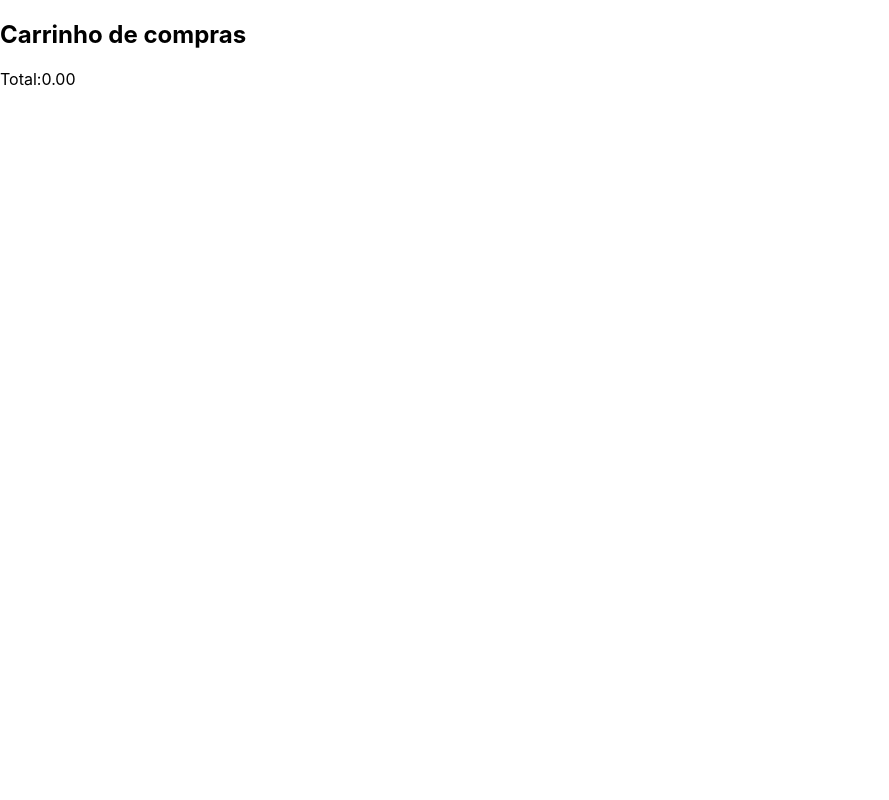
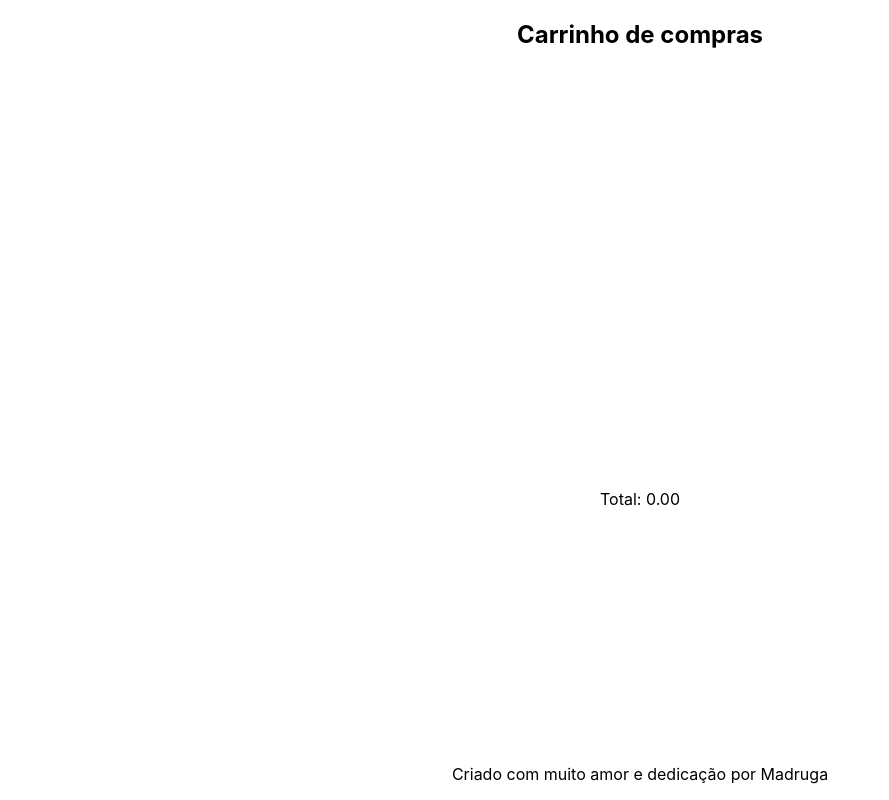
Before and after one commit to madruga665/mc-lojinha-feliz-com-redux, a React (Create React App) app: page /shopping-cart in a window 1280 px wide. Shown: the whole page, without its empty margins (0-889 px from the left). Built offline with nearby package versions, Linux system fonts and the light colour scheme.

Commit message:
add style na pagina do carrinho de compras

```diff
--- a/src/App.js
+++ b/src/App.js
@@ -1,14 +1,18 @@
 import React, { Component } from "react";
 import { Route, Switch } from "react-router";
+import Footer from "./components/Footer";
 import Home from "./pages/Home";
 import ShoppingCart from "./pages/ShoppingCart";
 export default class App extends Component {
   render() {
     return (
-      <Switch>
-        <Route exact path="/" component={Home} />
-        <Route path="/shopping-cart" component={ShoppingCart} />
-      </Switch>
+      <>
+        <Switch>
+          <Route exact path="/" component={Home} />
+          <Route path="/shopping-cart" component={ShoppingCart} />
+        </Switch>
+        <Footer />
+      </>
     );
   }
 }
--- /dev/null
+++ b/src/components/CartProductItem.jsx
@@ -0,0 +1,23 @@
+import React, { Component } from "react";
+import "./styles/CartProductItem.css";
+
+export default class CartProductItem extends Component {
+  render() {
+    const { product } = this.props;
+    const { image, name} = product;
+    return (
+      <div className="cart-product-item">
+        <img src={image} alt={`foto do ${name}`} />
+        <span>{name}</span>
+        <div className="price">
+          <span>1</span>
+          <div>
+            <button>-</button>
+            <button>+</button>
+          </div>
+          <button>Remover</button>
+        </div>
+      </div>
+    );
+  }
+}
--- a/src/components/ShoppingCartList.jsx
+++ b/src/components/ShoppingCartList.jsx
@@ -1,28 +1,27 @@
 import React, { Component } from "react";
 import { connect } from "react-redux";
+import CartProductItem from "./CartProductItem";
+import "./styles/ShoppingCartList.css";
 
 class ShoppingCartList extends Component {
   render() {
     const { newCart } = this.props;
     return (
+      <>
       <div className="shopping-cart-list">
-        <ul>
-          {newCart.map((item, index) => (
-            <li key={`${item.id}${index}`}>
-              {item.name}
-              Quntidade: 10
-              <button>-</button>
-              <button>+</button>
-            </li>
-          ))}
-        </ul>
-        <span>
-          Total:
-          {newCart.reduce((accumulator, currentValue) => {
-            return accumulator + currentValue.price;
-          },0).toFixed(2)}
-        </span>
+        {newCart.map((item, index) => (
+          <CartProductItem key={`${item.id}${index}`} product={ item } />
+        ))}
       </div>
+      <div className="total">
+          <span>Total: </span>
+          {newCart
+            .reduce((accumulator, currentValue) => {
+              return accumulator + currentValue.price;
+            }, 0)
+            .toFixed(2)}
+        </div>
+      </>
     );
   }
 }
--- /dev/null
+++ b/src/components/styles/CartProductItem.css
@@ -0,0 +1,22 @@
+.cart-product-item {
+  box-sizing: border-box;
+  display: flex;
+  align-items: center;
+  justify-content: space-between;
+  width: 60%;
+  margin-bottom: 1rem;
+  border: 1px solid grey;
+  border-radius: 10px;
+  padding: 0.5rem;
+}
+
+.cart-product-item img {
+  width: 6rem;
+}
+
+.price {
+  display: flex;
+  flex-direction: column;
+  align-items: center;
+  justify-content: space-around;
+}
--- a/src/components/styles/Footer.css
+++ b/src/components/styles/Footer.css
@@ -1,4 +1,7 @@
 .footer {
+  display: flex;
+  justify-content: center;
+  width: 100%;
   position: absolute;
-  bottom: 1.5rem;
+  bottom: 1rem;
 }
--- /dev/null
+++ b/src/components/styles/ShoppingCartList.css
@@ -0,0 +1,12 @@
+.shopping-cart-list {
+  display: flex;
+  flex-direction: column;
+  align-items: center;
+  width: 50rem;
+  height: 25rem;
+  overflow: auto;
+}
+
+.total {
+  margin-top: 20px;
+}
--- a/src/pages/Home.js
+++ b/src/pages/Home.js
@@ -1,5 +1,4 @@
 import React, { Component } from "react";
-import Footer from "../components/Footer";
 import Header from "../components/Header";
 import ProductList from "../components/ProductList";
 import "./styles/Home.css";
@@ -10,7 +9,6 @@ export default class Home extends Component {
       <main className="home">
         <Header />
         <ProductList />
-        <Footer />
       </main>
     );
   }
--- a/src/pages/ShoppingCart.js
+++ b/src/pages/ShoppingCart.js
@@ -1,5 +1,6 @@
 import React, { Component } from 'react'
 import ShoppingCartList from '../components/ShoppingCartList'
+import './styles/ShoppingCart.css';
 
 export default class ShoppingCart extends Component {
   render() {
--- /dev/null
+++ b/src/pages/styles/ShoppingCart.css
@@ -0,0 +1,7 @@
+.shopping-cart {
+  display: flex;
+  width: 100%;
+  height: 100%;
+  flex-direction: column;
+  align-items: center;
+}
```
